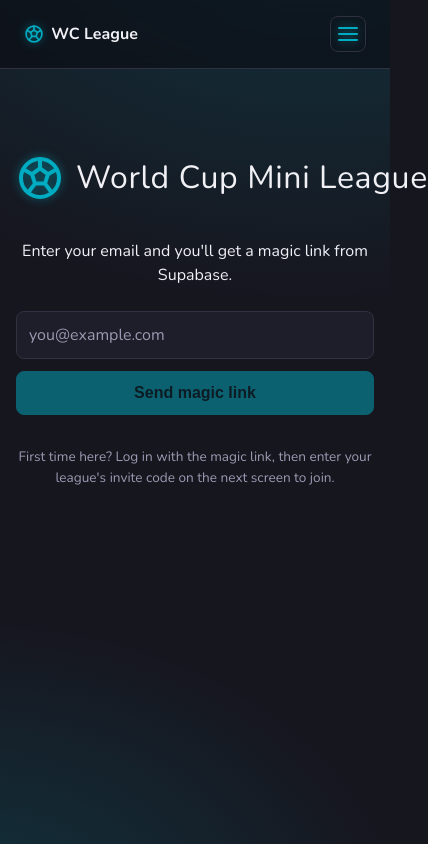
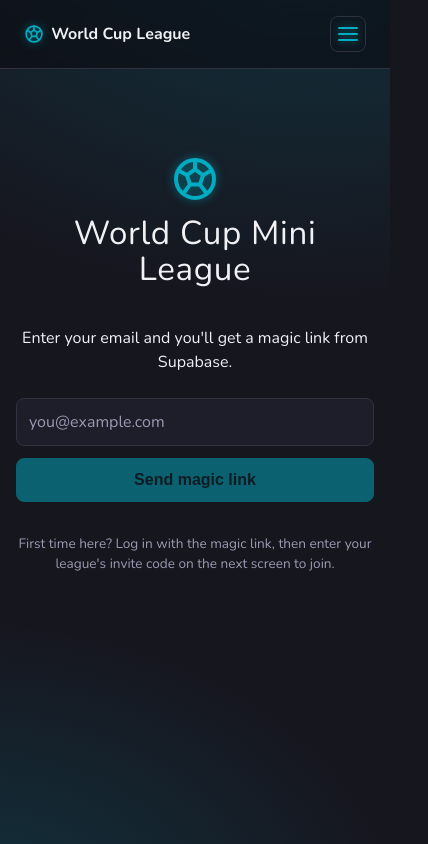
Before and after one commit to Eevaliisa/worldcup-mini-league, a SvelteKit app: page /login in a window 390 px wide. Shown: the whole page, 428 px wide, since content can reach past the window. Built offline with nearby package versions, Linux system fonts and the light colour scheme; no server answers; a web font is replaced by a local one.

Commit message:
add analytics & fix design for small screens

```diff
--- a/package.json
+++ b/package.json
@@ -20,7 +20,8 @@
   },
   "dependencies": {
     "@supabase/ssr": "^0.5.1",
-    "@supabase/supabase-js": "^2.45.4"
+    "@supabase/supabase-js": "^2.45.4",
+    "@vercel/analytics": "^2.0.1"
   },
   "type": "module"
 }
--- a/src/routes/+layout.svelte
+++ b/src/routes/+layout.svelte
@@ -1,9 +1,12 @@
 <script>
   import '../app.css';
   import Icon from '$lib/Icon.svelte';
+  import { injectAnalytics } from '@vercel/analytics/sveltekit';
   import { createSupabaseBrowserClient } from '$lib/supabase-browser.js';
   import { invalidate, afterNavigate } from '$app/navigation';
   import { onMount } from 'svelte';
+
+  injectAnalytics();
 
   let { data, children } = $props();
 
@@ -24,7 +27,7 @@
 </script>
 
 <nav class="topnav">
-  <a class="brand" href="/matches"><Icon name="ball" size={20} /> <span>WC League</span></a>
+  <a class="brand" href="/matches"><Icon name="ball" size={20} /> <span>World Cup League</span></a>
 
   <button
     class="hamburger"
@@ -55,6 +58,7 @@
 <style>
   .topnav {
     position: relative;
+    z-index: 50;
     display: flex;
     align-items: center;
     gap: 1rem;
--- a/src/routes/login/+page.svelte
+++ b/src/routes/login/+page.svelte
@@ -90,6 +90,14 @@
     gap: 0.75rem;
     letter-spacing: 0.02em;
   }
+  @media (max-width: 520px) {
+    .brand-title {
+      white-space: normal;
+      flex-wrap: wrap;
+      line-height: 1.1;
+      font-size: clamp(1.7rem, 8.5vw, 2.4rem);
+    }
+  }
   .login-wrap > p { max-width: 460px; margin-left: auto; margin-right: auto; }
   form {
     display: flex;
```
Also changed, not shown: 1 other file (tests, documents, lock files or other folders).
